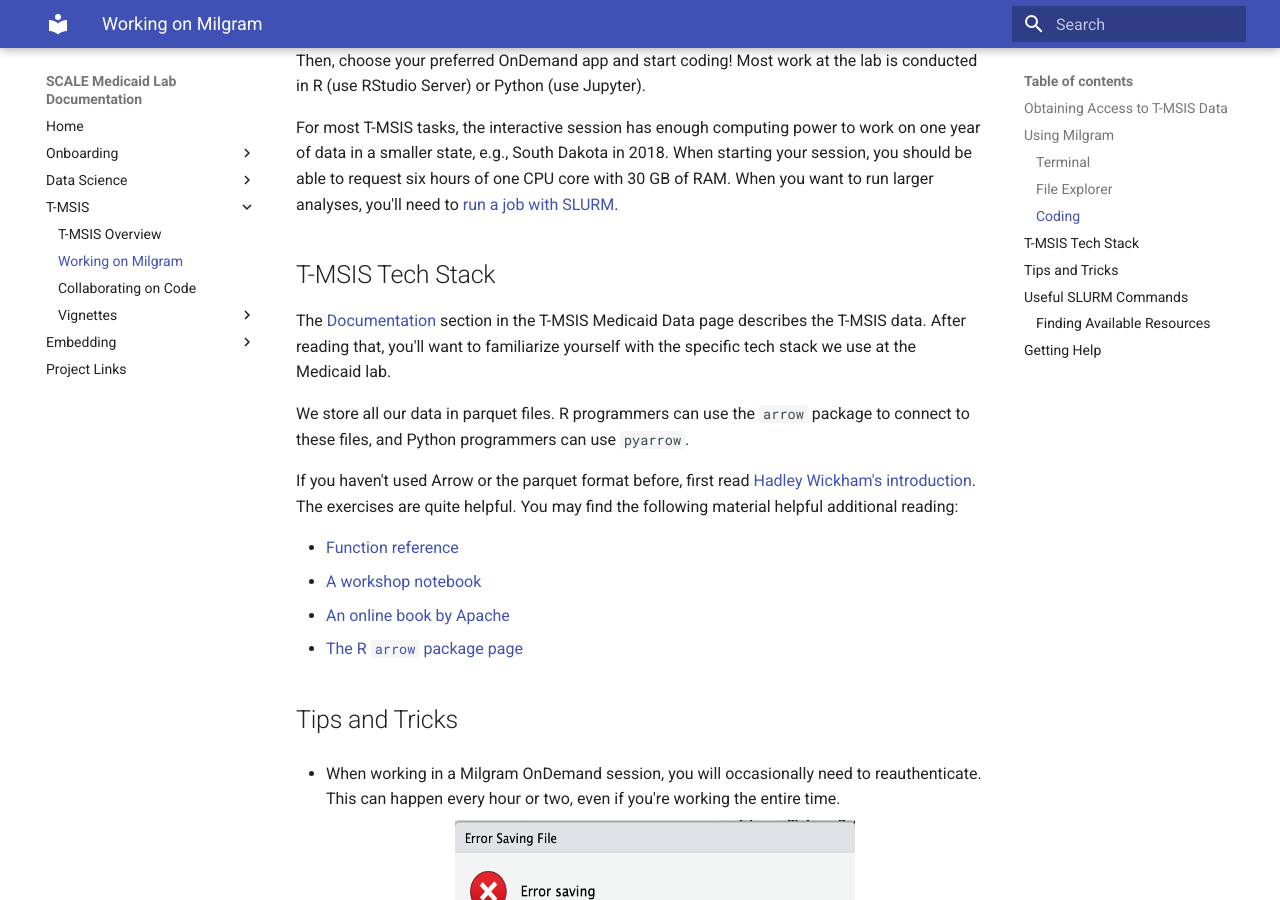
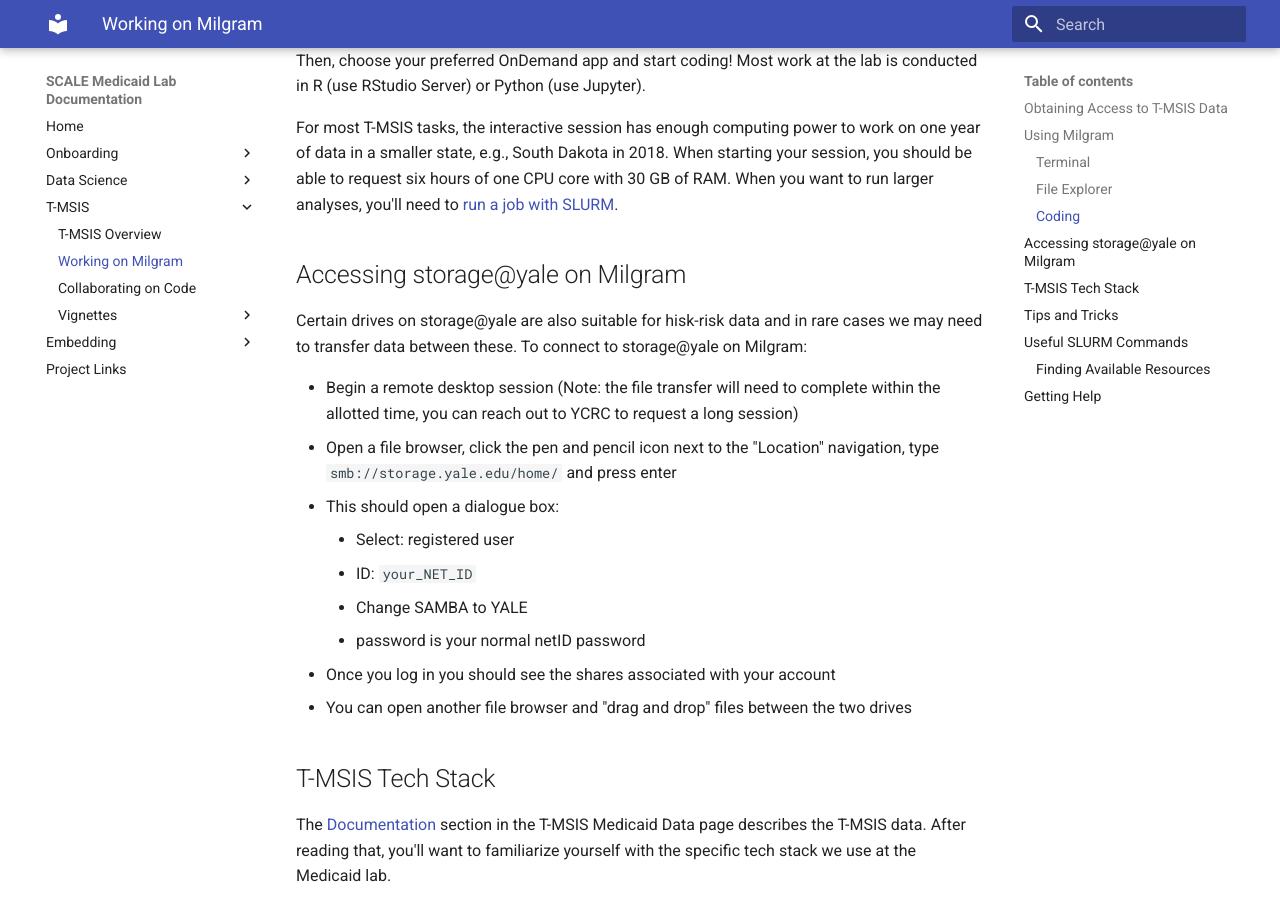
Before and after one commit to Yale-Medicaid/Documentation, an MkDocs documentation site: the page built from docs/tmsis/tmsis_getting_started.md, in a window 1280 px wide and 900 px high, scrolled down 1602 px. Built offline with MkDocs 1.6.1 and Material for MkDocs 9.7.7, drawn with Linux system fonts in a browser that asks for light colours.

Commit message:
Transfer between storage & Milgram
- Add documentation for how to connect to storage@yale via milgram

```diff
--- a/docs/tmsis/tmsis_getting_started.md
+++ b/docs/tmsis/tmsis_getting_started.md
@@ -43,6 +43,21 @@ Start your first project as a subfolder in `/home/your_net_id/project/`. Keep in
 Then, choose your preferred OnDemand app and start coding! Most work at the lab is conducted in R (use RStudio Server) or Python (use Jupyter).
 
 For most T-MSIS tasks, the interactive session has enough computing power to work on one year of data in a smaller state, e.g., South Dakota in 2018. When starting your session, you should be able to request six hours of one CPU core with 30 GB of RAM. When you want to run larger analyses, you'll need to [run a job with SLURM](https://docs.ycrc.yale.edu/clusters-at-yale/job-scheduling/).
+
+## Accessing storage@yale on Milgram
+
+Certain drives on storage@yale are also suitable for hisk-risk data and in rare cases we may need to transfer data between these. To connect to storage@yale on Milgram:
+
+- Begin a remote desktop session (Note: the file transfer will need to complete within the allotted time, you can reach out to YCRC to request a long session)
+- Open a file browser, click the pen and pencil icon next to the "Location" navigation, type `smb://storage.yale.edu/home/` and press enter
+- This should open a dialogue box:
+     - Select: registered user
+     - ID: `your_NET_ID`
+     - Change SAMBA to YALE
+     - password is your normal netID password
+- Once you log in you should see the shares associated with your account
+- You can open another file browser and "drag and drop" files between the two drives
+
 
 ## T-MSIS Tech Stack
 
```
Also changed, not shown: docs/onboarding/new_member_onboarding.md (+0 -1 lines), docs/tmsis/tmsis_code_collab.md (+1 -1 lines), docs/tmsis/tmsis_medicaid_data.md (+1 -1 lines).
